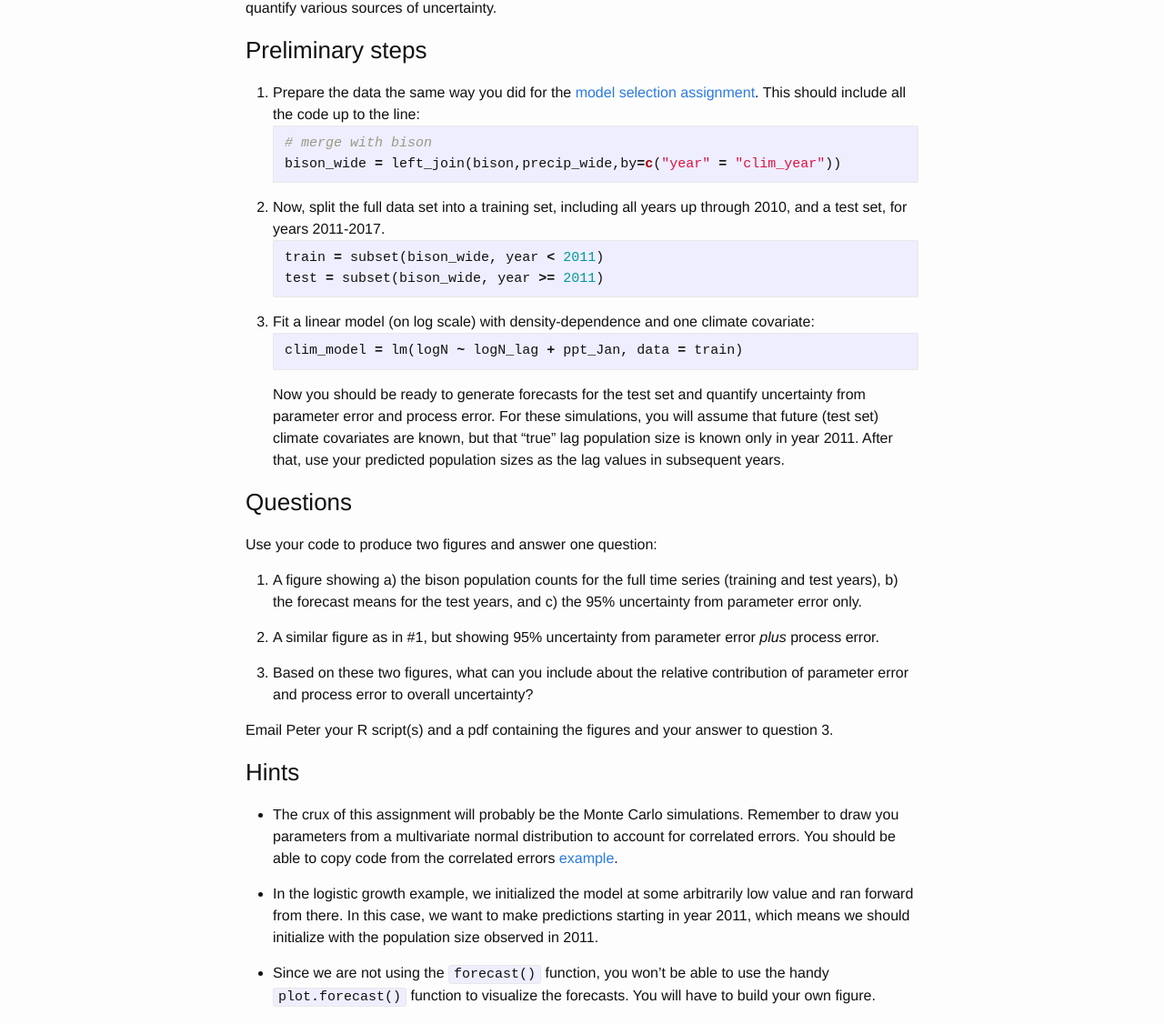
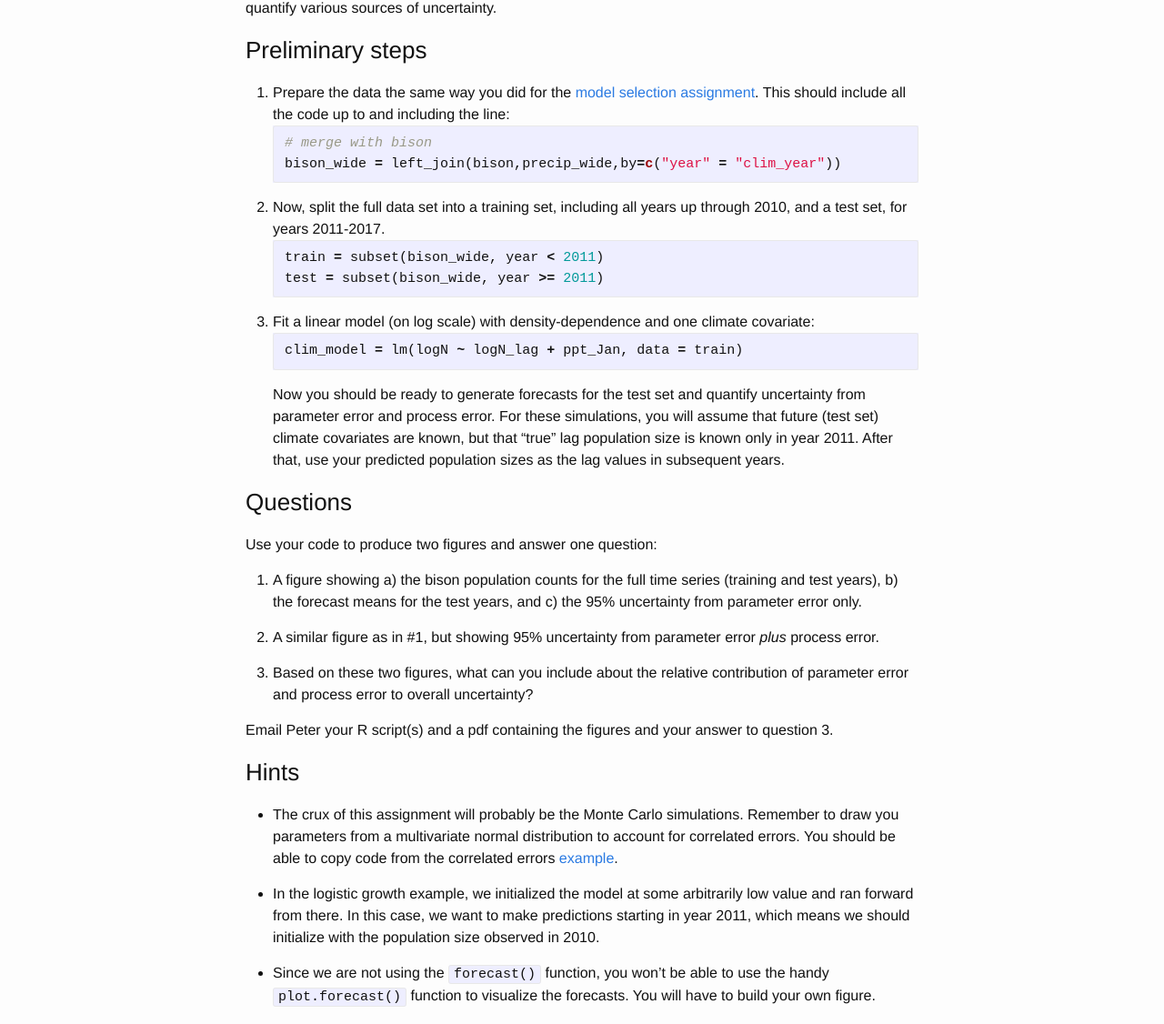
Before and after one commit to pbadler/forecasting-course-short, a Jekyll site: the page built from assignments/simulating_uncertainty_assignment.md, in a window 1280 px wide. Shown: the part 332-1458 px from the top of the page at 91% size. Built offline with Jekyll 4.4.1, drawn with Linux system fonts in a browser that asks for light colours; a script that is not in the unit is left out.

Commit message:
Fixed typos

````diff
--- a/assignments/simulating_uncertainty_assignment.md
+++ b/assignments/simulating_uncertainty_assignment.md
@@ -10,12 +10,12 @@
 
 The purpose of this assignment is to practice quantifying uncertainty using a Monte Carlo simulation approach.
 
-We will work once again with the Yellowstone bison data. You will fit a fairly simple model, then use the code for the Monte Carlo simulation approaches I presented in [lecture](./../lecture/prediction_intevals_via_MC) to generate forecasts and quantify various sources of uncertainty.
+We will work once again with the Yellowstone bison data. You will fit a fairly simple model, then use the code for the Monte Carlo simulation approaches I presented in [lecture](./../lecture/prediction_intervals_via_MC) to generate forecasts and quantify various sources of uncertainty.
 
 ### Preliminary steps
 
 1. Prepare the data the same way you did for the [model selection assignment](model_selection_assignment). This should include all the code
-up to the line:
+up to and including the line:
 ```R
 # merge with bison
 bison_wide = left_join(bison,precip_wide,by=c("year" = "clim_year"))
@@ -48,9 +48,9 @@
 
 ### Hints
 
-* The crux of this assignment will probably be the Monte Carlo simulations. Remember to draw you parameters from a multivariate normal distribution to account for correlated errors. You should be able to copy code from the correlated errors [example](./../lecture/prediction_intevals_via_MC).
+* The crux of this assignment will probably be the Monte Carlo simulations. Remember to draw you parameters from a multivariate normal distribution to account for correlated errors. You should be able to copy code from the correlated errors [example](./../lecture/prediction_intervals_via_MC).
 
-* In the logistic growth example, we initialized the model at some arbitrarily low value and ran forward from there. In this case, we want to make predictions starting in year 2011, which means we should initialize with the population size observed in 2011.
+* In the logistic growth example, we initialized the model at some arbitrarily low value and ran forward from there. In this case, we want to make predictions starting in year 2011, which means we should initialize with the population size observed in 2010.
 
 * Since we are not using the `forecast()` function, you won't
 be able to use the handy `plot.forecast()` function to visualize
````
